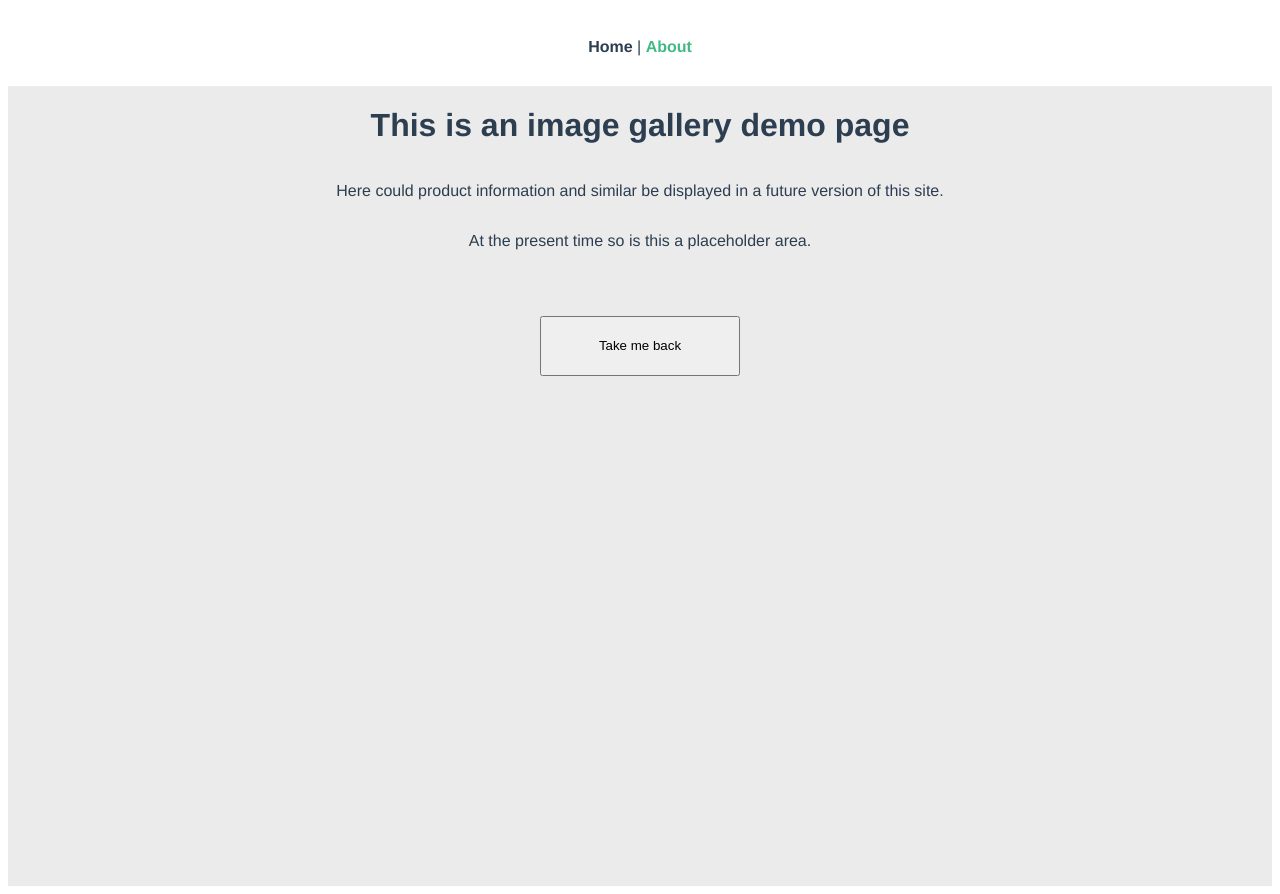
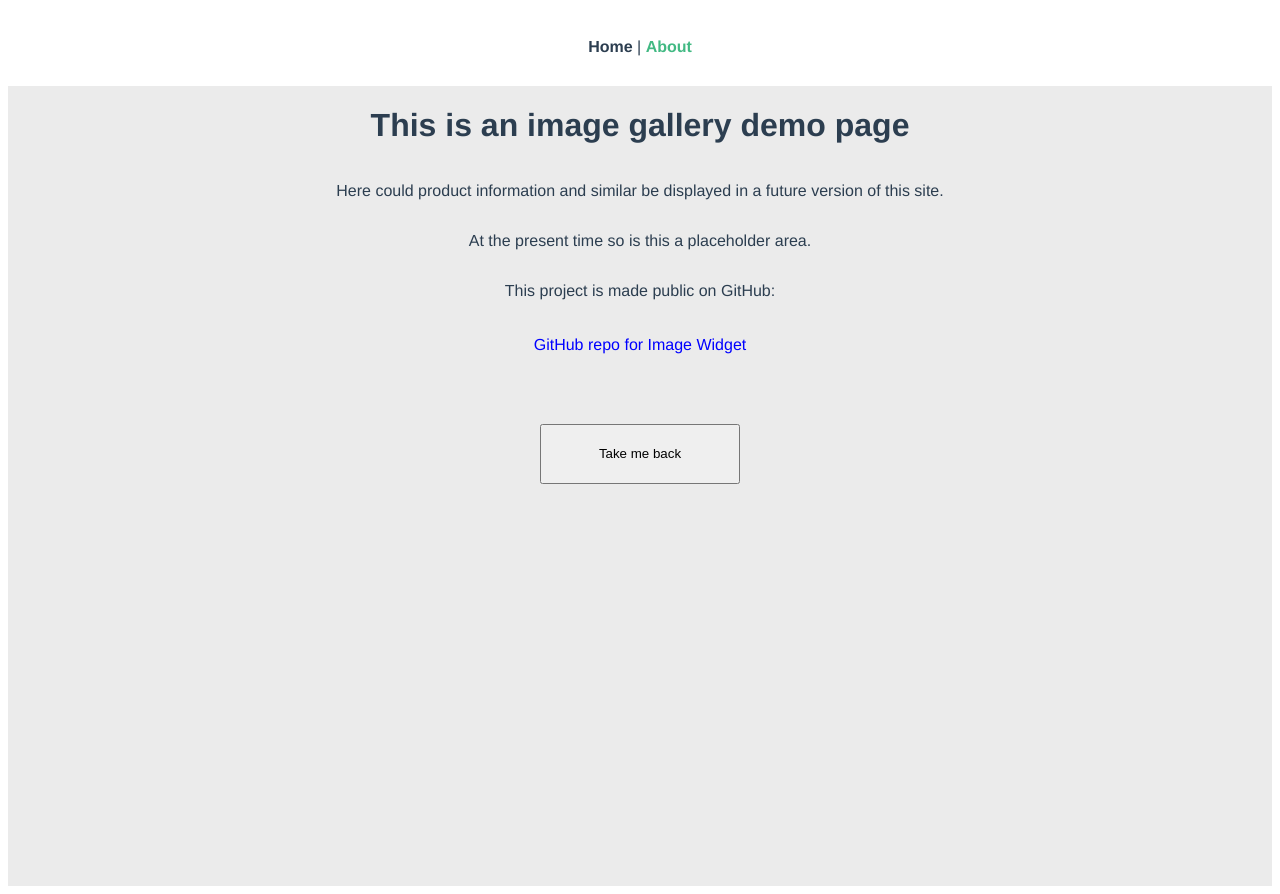
Before and after one commit to FredDahl/image-widget, a Vue app: page /#/about in a window 1280 px wide. Built offline with nearby package versions, Linux system fonts and the light colour scheme.

Commit message:
About view changes

```diff
--- a/src/views/About.vue
+++ b/src/views/About.vue
@@ -1,8 +1,15 @@
 <template>
   <div class="about-container">
     <h1>This is an image gallery demo page</h1>
-    <p> Here could product information and similar be displayed in a future version of this site.</p>
-    <p> At the present time so is this a placeholder area.</p>
+    <p>
+      Here could product information and similar be displayed in a future
+      version of this site.
+    </p>
+    <p>At the present time so is this a placeholder area.</p>
+    <p>This project is made public on GitHub:</p>
+    <a href="https://github.com/FredDahl/image-widget" target="_blank"
+      >GitHub repo for Image Widget</a
+    >
     <BackButton class="back-button" route="./" />
   </div>
 </template>
@@ -15,14 +22,25 @@ export default {
 </script>
 
 <style scoped>
+a {
+  padding: 20px;
+}
+a:link {
+  color: blue;
+}
+a:visited {
+  color: blue;
+}
+a:hover {
+  color: #42b983;
+}
 .about-container {
   height: 100vh;
   background-color: #ebebeb;
   display: flex;
   flex-direction: column;
 }
-.back-button{
-padding-top: 50px;
-
+.back-button {
+  padding-top: 50px;
 }
 </style>
```
